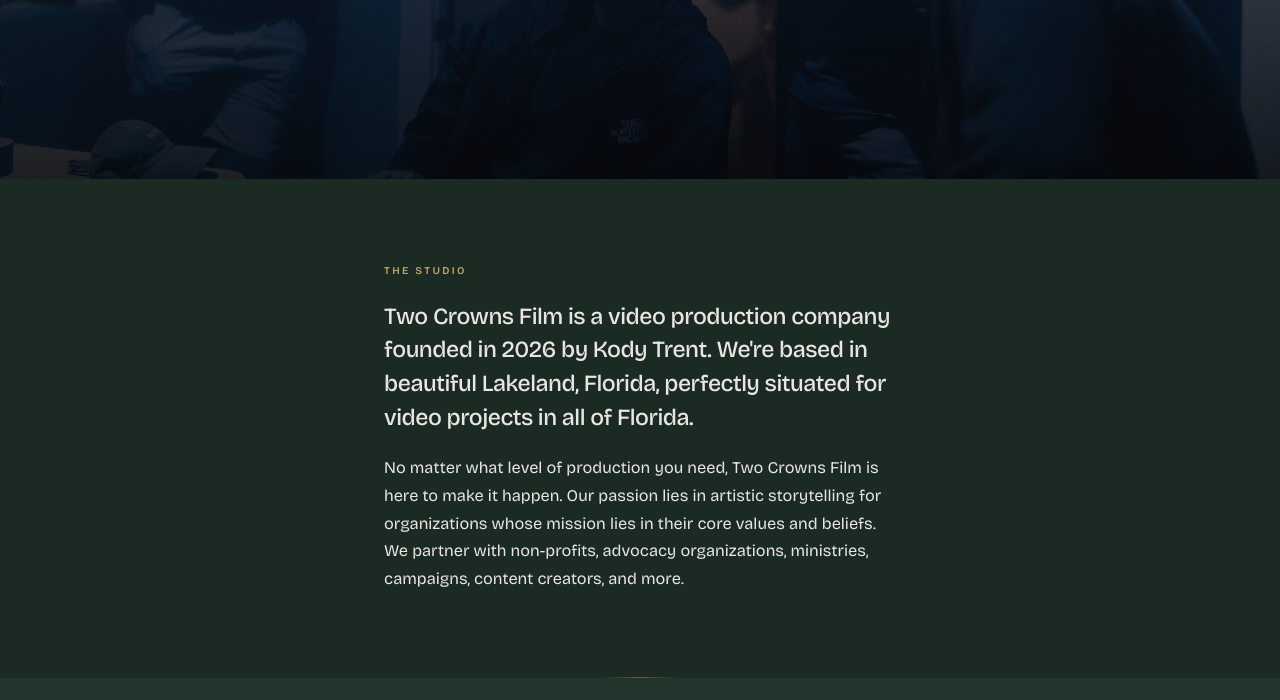
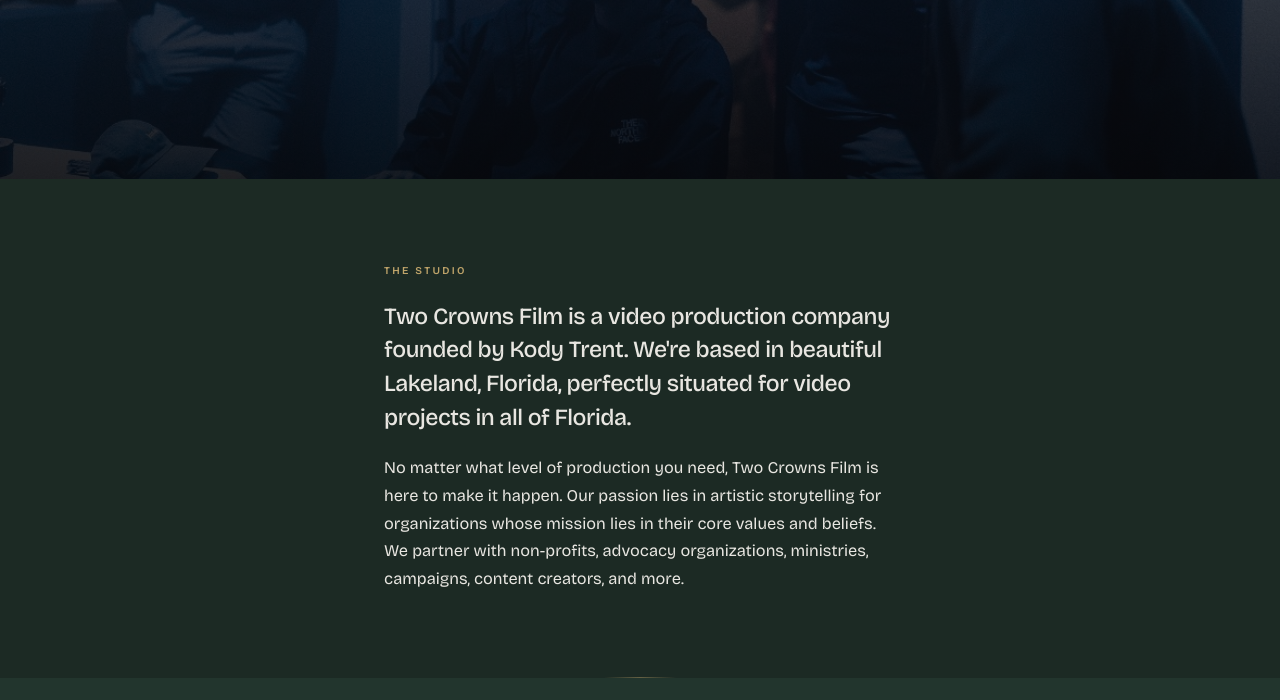
Before and after one commit to Kody2C/twocrownsfilm-website, a website built with Vite: page about/index.html in a window 1280 px wide. Shown: the part 397-1097 px from the top of the page. Built offline with nearby package versions, Linux system fonts and the light colour scheme; no server answers.

Commit message:
Quick text change.

```diff
--- a/about/index.html
+++ b/about/index.html
@@ -66,7 +66,7 @@
     <div class="aboutpg-wrap">
       <p id="aboutpg-studio" class="aboutpg-eyebrow">The Studio</p>
       <p class="aboutpg-lead">
-        Two Crowns Film is a video production company founded in 2026 by Kody Trent. We're based in beautiful Lakeland, Florida, perfectly situated for video projects in all of Florida.
+        Two Crowns Film is a video production company founded by Kody Trent. We're based in beautiful Lakeland, Florida, perfectly situated for video projects in all of Florida.
       </p>
       <p class="aboutpg-body">
         No matter what level of production you need, Two Crowns Film is here to make it happen. Our passion lies in artistic storytelling for organizations whose mission lies in their core values and beliefs. We partner with non-profits, advocacy organizations, ministries, campaigns, content creators, and more.
```
